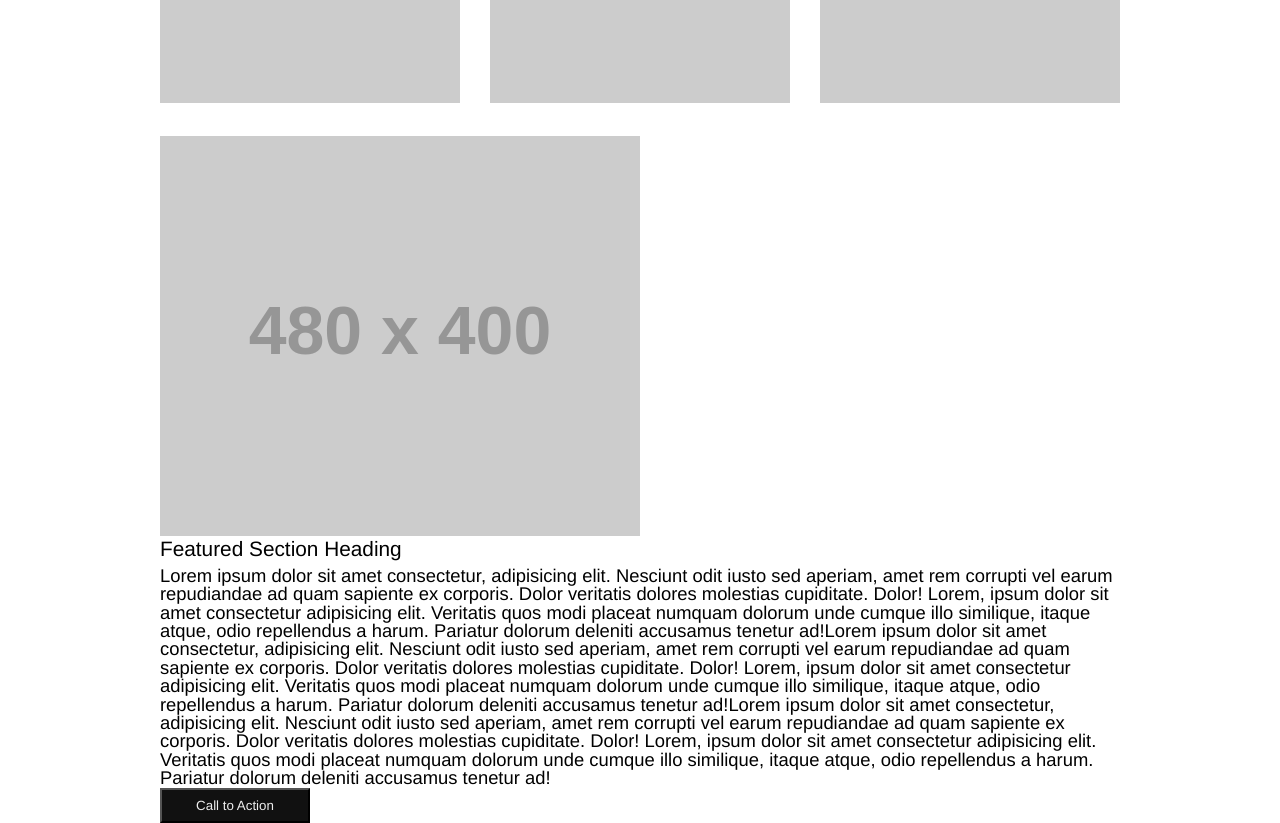
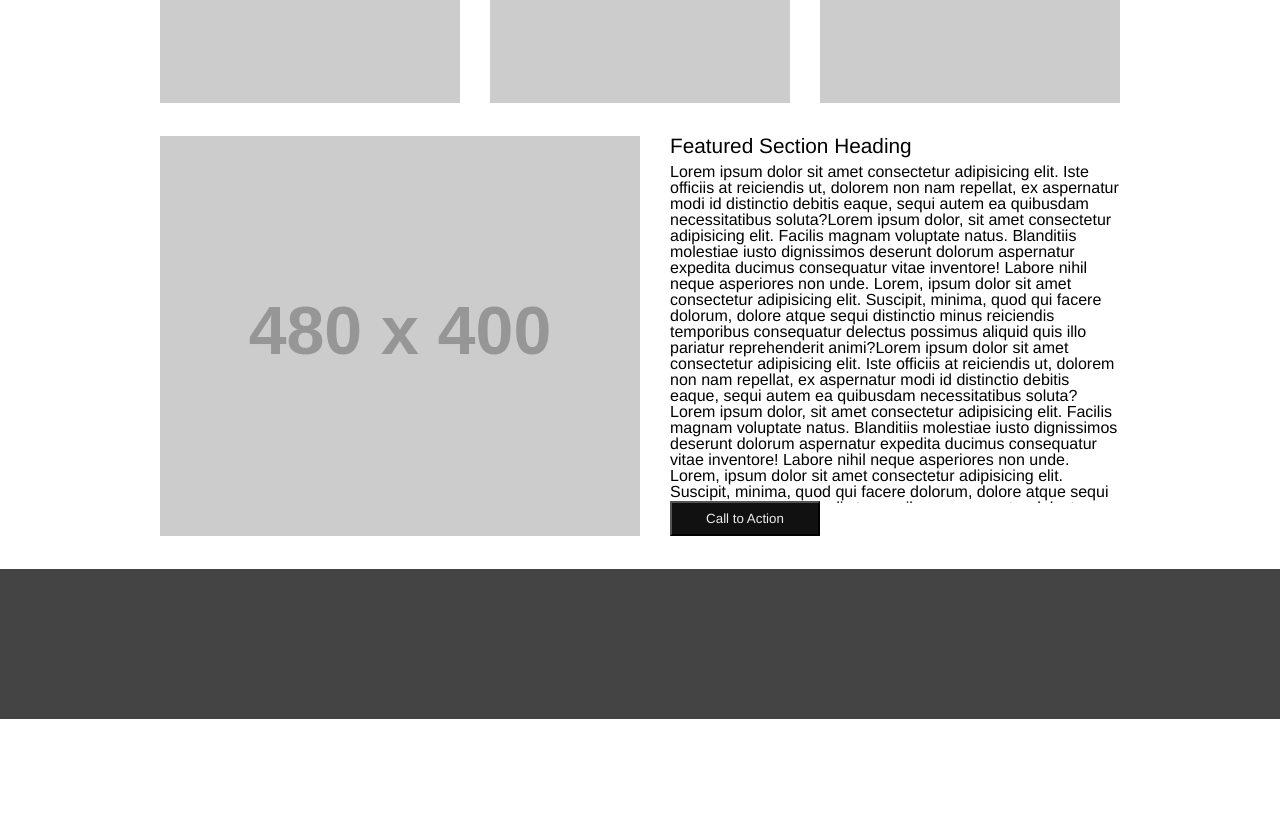
Before and after one commit to Kai-ros/lab09a, a plain HTML site: page index.html in a window 1280 px wide. Shown: the part 880-1703 px from the top of the page. After the commit the page ends 1599 px from the top, so only its background shows below. Drawn offline with Linux system fonts and the light colour scheme; placeholder pictures from the web are drawn by us.

Commit message:
Finalized edits.

```diff
--- a/index.html
+++ b/index.html
@@ -4,40 +4,59 @@
   <meta charset="UTF-8">
   <meta name="viewport" content="width=device-width, initial-scale=1.0">
   <meta http-equiv="X-UA-Compatible" content="ie=edge">
-  <title>Document</title>
+  <title>Lab 09A</title>
 
   <link rel="stylesheet" href="reset.css">
   <link rel="stylesheet" href="style.css">
-
 </head>
 <body>
   <header>
+
     <nav>
-      <img src="https://placehold.it/200x70/111">
       <ul>
-        <li> <a href="#">Nav Item 1</a> </li>
-        <li> <a href="#">Nav Item 2</a> </li>
-        <li> <a href="#">Nav Item 3</a> </li>
-        <li> <a href="#">Nav Item 4</a> </li>
+        <li><img src="https://placehold.it/200x70/111"></li>
+        <li><a href="#">Nav Item 1</a></li>
+        <li><a href="#">Nav Item 2</a></li>
+        <li><a href="#">Nav Item 3</a></li>
+        <li><a href="#">Nav Item 4</a></li>
       </ul>
     </nav>
   </header>
   <main>
-      <img src="https://placehold.it/960x450/111">
-      <ul>
-        <li><img src="https://placehold.it/300x375/111"></li>
-        <li><img src="https://placehold.it/300x375/111"></li>
-        <li><img src="https://placehold.it/300x375/111"></li>
-      </ul>
+    <img src="https://placehold.it/960x450/111">
+    <ul>
+      <li><img src="https://placehold.it/300x375/111"></li>
+      <li><img src="https://placehold.it/300x375/111"></li>
+      <li><img src="https://placehold.it/300x375/111"></li>
+    </ul>
 
-      <article>
-        <img src="https://placehold.it/480x400/111">
-      </article>
+    <article>
       <section>
         <h3>Featured Section Heading</h3>
-        <p>Lorem ipsum dolor sit amet consectetur, adipisicing elit. Nesciunt odit iusto sed aperiam, amet rem corrupti vel earum repudiandae ad quam sapiente ex corporis. Dolor veritatis dolores molestias cupiditate. Dolor! Lorem, ipsum dolor sit amet consectetur adipisicing elit. Veritatis quos modi placeat numquam dolorum unde cumque illo similique, itaque atque, odio repellendus a harum. Pariatur dolorum deleniti accusamus tenetur ad!Lorem ipsum dolor sit amet consectetur, adipisicing elit. Nesciunt odit iusto sed aperiam, amet rem corrupti vel earum repudiandae ad quam sapiente ex corporis. Dolor veritatis dolores molestias cupiditate. Dolor! Lorem, ipsum dolor sit amet consectetur adipisicing elit. Veritatis quos modi placeat numquam dolorum unde cumque illo similique, itaque atque, odio repellendus a harum. Pariatur dolorum deleniti accusamus tenetur ad!Lorem ipsum dolor sit amet consectetur, adipisicing elit. Nesciunt odit iusto sed aperiam, amet rem corrupti vel earum repudiandae ad quam sapiente ex corporis. Dolor veritatis dolores molestias cupiditate. Dolor! Lorem, ipsum dolor sit amet consectetur adipisicing elit. Veritatis quos modi placeat numquam dolorum unde cumque illo similique, itaque atque, odio repellendus a harum. Pariatur dolorum deleniti accusamus tenetur ad!</p>
+        <div>
+
+          <p>Lorem ipsum dolor sit amet consectetur adipisicing elit. Iste officiis at reiciendis ut, dolorem non nam repellat, ex
+            aspernatur modi id distinctio debitis eaque, sequi autem ea quibusdam necessitatibus soluta?Lorem ipsum dolor, sit amet
+        consectetur adipisicing elit. Facilis magnam voluptate natus. Blanditiis molestiae iusto dignissimos deserunt dolorum
+        aspernatur expedita ducimus consequatur vitae inventore! Labore nihil neque asperiores non unde. Lorem, ipsum dolor sit
+        amet consectetur adipisicing elit. Suscipit, minima, quod qui facere dolorum, dolore atque sequi distinctio minus
+        reiciendis temporibus consequatur delectus possimus aliquid quis illo pariatur reprehenderit animi?Lorem ipsum dolor sit amet consectetur adipisicing elit. Iste officiis at reiciendis ut, dolorem non nam repellat, ex
+        aspernatur modi id distinctio debitis eaque, sequi autem ea quibusdam necessitatibus soluta?Lorem ipsum dolor, sit amet
+        consectetur adipisicing elit. Facilis magnam voluptate natus. Blanditiis molestiae iusto dignissimos deserunt dolorum
+        aspernatur expedita ducimus consequatur vitae inventore! Labore nihil neque asperiores non unde. Lorem, ipsum dolor sit
+        amet consectetur adipisicing elit. Suscipit, minima, quod qui facere dolorum, dolore atque sequi distinctio minus
+        reiciendis temporibus consequatur delectus possimus aliquid quis illo pariatur reprehenderit animi?Lorem ipsum dolor sit amet consectetur adipisicing elit. Iste officiis at reiciendis ut, dolorem non nam repellat, ex
+        aspernatur modi id distinctio debitis eaque, sequi autem ea quibusdam necessitatibus soluta?Lorem ipsum dolor, sit amet
+        consectetur adipisicing elit. Facilis magnam voluptate natus. Blanditiis molestiae iusto dignissimos deserunt dolorum
+        aspernatur expedita ducimus consequatur vitae inventore! Labore nihil neque asperiores non unde. Lorem, ipsum dolor sit
+        amet consectetur adipisicing elit. Suscipit, minima, quod qui facere dolorum, dolore atque sequi distinctio minus
+        reiciendis temporibus consequatur delectus possimus aliquid quis illo pariatur reprehenderit animi?</p>
+      </div>
         <button>Call to Action</button>
       </section>
+
+      <img src="https://placehold.it/480x400/111">
+    </article>
   </main>
   <footer></footer>
 
--- a/style.css
+++ b/style.css
@@ -1,18 +1,13 @@
-* {
+*{
   box-sizing: border-box;
   font-family: Helvetica, sans-serif;
 }
 
 header {
   height: 95px;
-  background-color: #999;
+  background-color: #444;
   position: relative;
   margin-bottom: 30px;
-}
-
-header img{
-  display: block;
-  position: absolute;
 }
 
 main {
@@ -22,7 +17,7 @@ main {
 
 footer {
   background-color: #444;
-  margin:
+  height: 150px;
 }
 
 nav {
@@ -31,17 +26,17 @@ nav {
 }
 
 nav > ul {
-  /* From CSS Tricks*/
   position: absolute;
   top: 50%;
   height: 70px;
-  margin-top: -35px;
+  margin-top: -35px
 }
 
 nav > ul > li {
   float: left;
   margin-right: 50px;
   line-height: 60px;
+  color: #999;
 }
 
 nav > ul > li:first-child {
@@ -53,10 +48,11 @@ main > img:first-child {
 }
 
 main > ul > li {
-  float: left
-;}
+  float: left;
+  /* margin-right: 30px; */
+}
 
-main > ul > li:nth-child(2) {
+main > ul > li:nth-child(3n + 2) {
   margin: 0 30px;
 }
 
@@ -65,9 +61,19 @@ main > ul {
   overflow: hidden;
 }
 
-main > article > section {
+main > article {
+  margin-bottom: 30px;
+}
+
+main > article > section{
   width: 50%;
   float: right;
+  padding-left: 30px
+}
+
+section {
+  position: relative;
+  height: 400px;
 }
 
 section > button {
@@ -75,15 +81,17 @@ section > button {
   height: 35px;
   background-color: #111;
   color: #eee;
-  transition: 50ms;
-  transition-timing-function: ease-in;
-  transition-delay: 100ms;
-  cursor: pointer;
+  position: absolute;
+  bottom: 0px;
 }
 
 section > button:hover {
   background-color: #eee;
   color: #111;
+  transition: 50ms;
+  transition-timing-function: ease-in;
+  transition-delay: 100ms;
+  cursor: pointer;
 }
 
 h3 {
@@ -91,6 +99,14 @@ h3 {
   margin-bottom: 7px;
 }
 
-p {
-  font-size: 1.15em;
+section div{
+  font-size: 1em;
+  overflow: hidden;
+  height: 339px;
 }
+
+p{
+  overflow-y: scroll;
+}
+
+/* Most of this was copied in class with the exception of a few selectors and HTML tags. Some how in updating my repo I deleted my HTML file I had already committed so I recreated that and replaced the code with my own copy and then added anything that was missing. */
```
Also changed, not shown: 1 other file.
